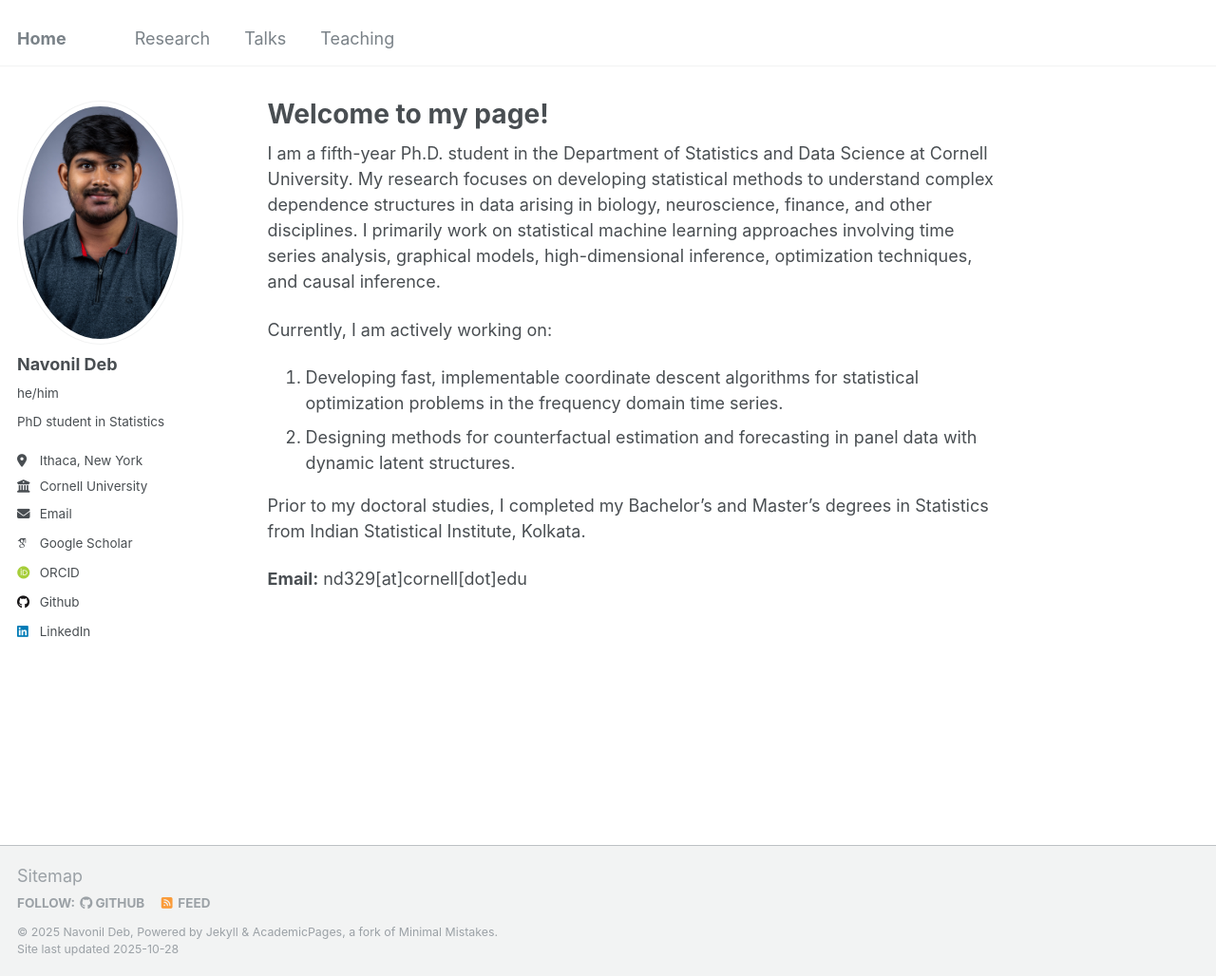
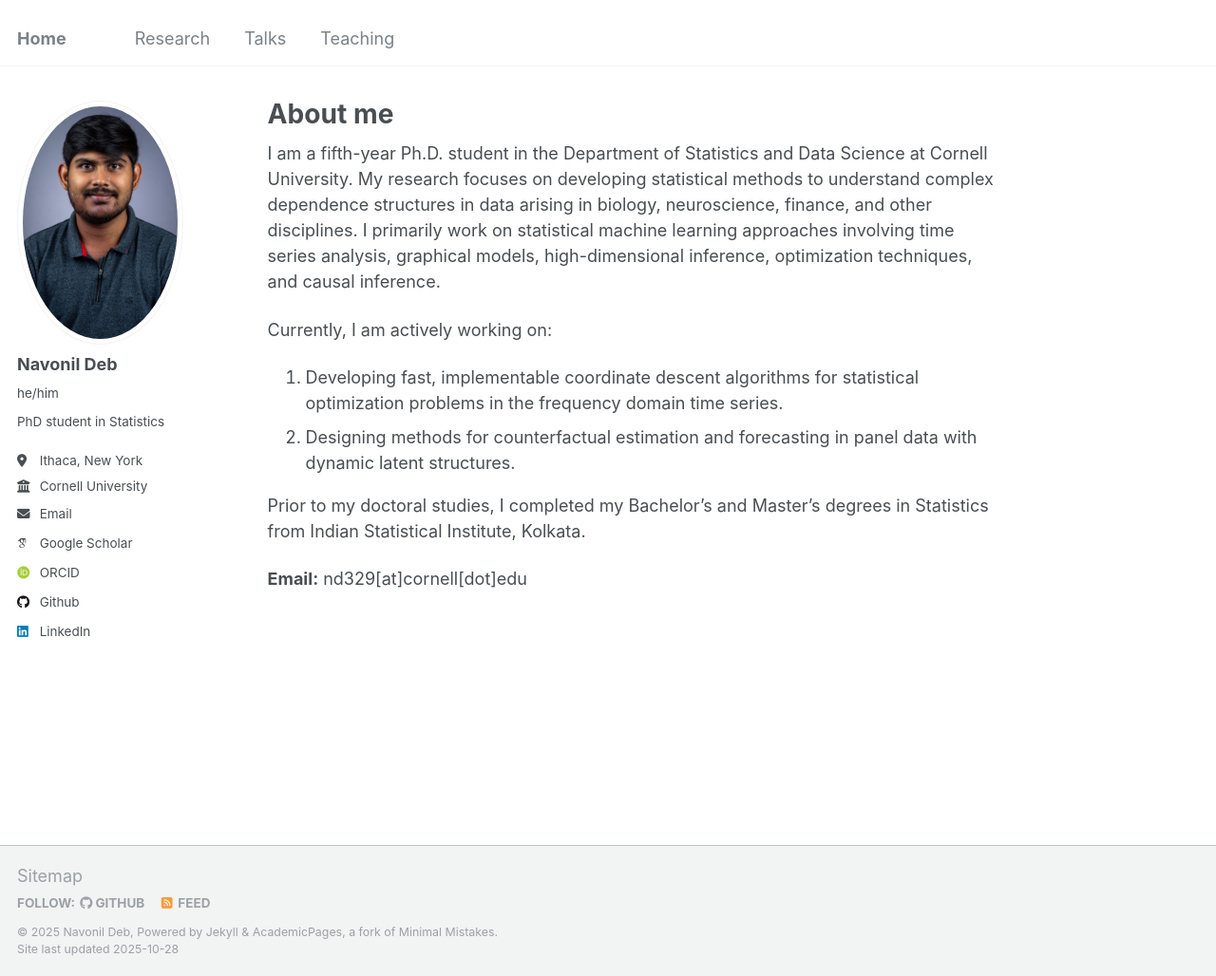
Before and after one commit to navonildeb/navonildeb.github.io, a Jekyll site: the page built from _pages/about.md, in a window 1280 px wide and 1028 px high. Shown: the whole window at 95% size. Built offline with Jekyll 4.4.1, drawn with Linux system fonts in a browser that asks for light colours; some web fonts are replaced.

Commit message:
Update about.md

```diff
--- a/_pages/about.md
+++ b/_pages/about.md
@@ -1,6 +1,6 @@
 ---
 permalink: /
-title: "Welcome to my page!"
+title: "About me"
 author_profile: true
 redirect_from:
   - /about/
```
